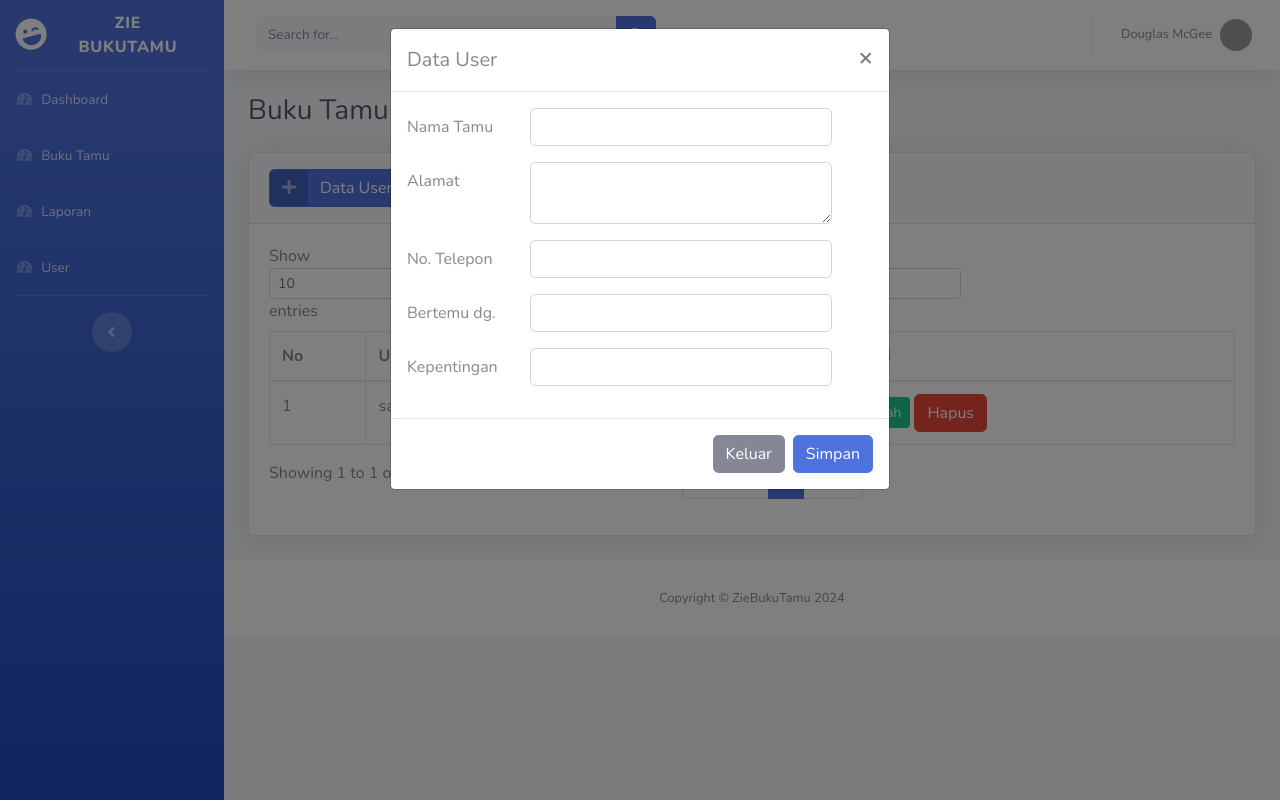
After one commit to M-Rofi-i-Alawi/tugas_BuSarah_buku_tamu, a PHP site: page /users.php in a window 1280 px wide, after a click on "Data User". The commit adds this page. Run offline with PHP 8.4, Linux system fonts and the light colour scheme; tables that the repository leaves empty or names only in its code hold one stand-in row (values such as "Sample post"); grey boxes are pictures that could not be loaded.

Commit message:
membuat dan menampilkan halaman user

```diff
--- a/templates/header.php
+++ b/templates/header.php
@@ -62,7 +62,7 @@
             </li>
 
             <li class="nav-item">
-                <a class="nav-link" href="user.php">
+                <a class="nav-link" href="users.php">
                     <i class="fas fa-fw fa-tachometer-alt"></i>
                     <span>User</span></a>
             </li>
--- /dev/null
+++ b/users.php
@@ -0,0 +1,138 @@
+<?php
+require_once('function.php');
+include_once('templates/header.php');
+?>
+<!-- Begin Page Content -->
+<div class="container-fluid">
+
+    <!-- Page Heading -->
+    <h1 class="h3 mb-4 text-gray-800">Buku Tamu</h1>
+    <?php
+    // jika ada tombol simpan
+    if (isset($_POST['simpan'])) {
+        if (tambah_tamu($_POST) > 0) {
+    ?>
+        <div class="alert alert-success" role="alert">
+            Data berhasil disimpan!
+        </div>
+    <?php
+        } else {
+    ?>
+        <div class="alert alert-danger" role="alert">
+            Data gagal disimpan!
+        </div>
+    <?php
+        }
+    }
+    ?>
+
+    <!-- DataTales Example -->
+    <div class="card shadow mb-4">
+        <div class="card-header py-3">
+            <button type="button" class="btn btn-primary btn-icon-split" data-toggle="modal" data-target="#tambahModal">
+                <span class="icon text-white-50">
+                    <i class="fas fa-plus"></i>
+                </span>
+                <span class="text">Data User</span>
+            </button>
+        </div>
+
+        <div class="card-body">
+            <div class="table-responsive">
+                <table class="table table-bordered" id="dataTable" width="100%" cellspacing="0">
+                    <thead>
+                        <tr>
+                            <th>No</th>
+                            <th>Username</th>
+                            <th>User Role</th>
+                            <th>Aksi</th>
+                        </tr>
+                    </thead>
+                    <tbody>
+                        <?php
+                        // penomoran auto increment
+                        $no = 1;
+                        // query untuk memanggil semua data dari tabel users
+                        $users = query("SELECT * FROM users");
+                        foreach ($users as $user) :
+                        ?>
+                            <tr>
+                                <td><?= $no++; ?></td>
+                                <td><?= $user['username']; ?></td>
+                                <td><?= $user['user_role']; ?></td>
+                                <td>
+                                    <a href="edit-user.php?id=<?= $user['id_user']; ?>" class="btn btn-success btn-sm">Ubah</a>
+                                    <a href="hapus-user.php?id=<?= $user['id_user']; ?>" class="btn btn-danger" onclick="return confirm('Apakah anda yakin ingin menghapus data ini?');">Hapus</a>
+                                </td>
+                            </tr>
+                        <?php endforeach; ?>
+                    </tbody>
+                </table>
+            </div>
+        </div>
+    </div>
+
+</div>
+<!-- container-fluid -->
+
+<!-- Modal Tambah -->
+<div class="modal fade" id="tambahModal" tabindex="-1" aria-labelledby="tambahModalLabel" aria-hidden="true">
+    <div class="modal-dialog">
+        <div class="modal-content">
+
+            <div class="modal-header">
+                <h5 class="modal-title" id="tambahModalLabel">Data User</h5>
+                <button type="button" class="close" data-dismiss="modal" aria-label="Close">
+                    <span aria-hidden="true">&times;</span>
+                </button>
+            </div>
+
+            <div class="modal-body">
+                <form method="post" action="">
+                    <div class="form-group row">
+                        <label for="nama_tamu" class="col-sm-3 col-form-label">Nama Tamu</label>
+                        <div class="col-sm-8">
+                            <input type="text" class="form-control" id="nama_tamu" name="nama_tamu" >
+                        </div>
+                    </div>
+
+                    <div class="form-group row">
+                        <label for="alamat" class="col-sm-3 col-form-label">Alamat</label>
+                        <div class="col-sm-8">
+                            <textarea class="form-control" id="alamat" name="alamat" ></textarea>
+                        </div>
+                    </div>
+
+                    <div class="form-group row">
+                        <label for="no_hp" class="col-sm-3 col-form-label">No. Telepon</label>
+                        <div class="col-sm-8">
+                            <input type="text" class="form-control" id="no_hp" name="no_hp" >
+                        </div>
+                    </div>
+
+                    <div class="form-group row">
+                        <label for="bertemu" class="col-sm-3 col-form-label">Bertemu dg.</label>
+                        <div class="col-sm-8">
+                            <input type="text" class="form-control" id="bertemu" name="bertemu" >
+                        </div>
+                    </div>
+
+                    <div class="form-group row">
+                        <label for="kepentingan" class="col-sm-3 col-form-label">Kepentingan</label>
+                        <div class="col-sm-8">
+                            <input type="text" class="form-control" id="kepentingan" name="kepentingan" >
+                        </div>
+                    </div>
+            </div>
+
+            <div class="modal-footer">
+                <button type="button" class="btn btn-secondary" data-dismiss="modal">Keluar</button>
+                <button type="submit" name="simpan" class="btn btn-primary">Simpan</button>
+            </div>
+
+                </form>
+        </div>
+    </div>
+</div>
+
+<?php include_once('templates/footer.php'); ?>
```
